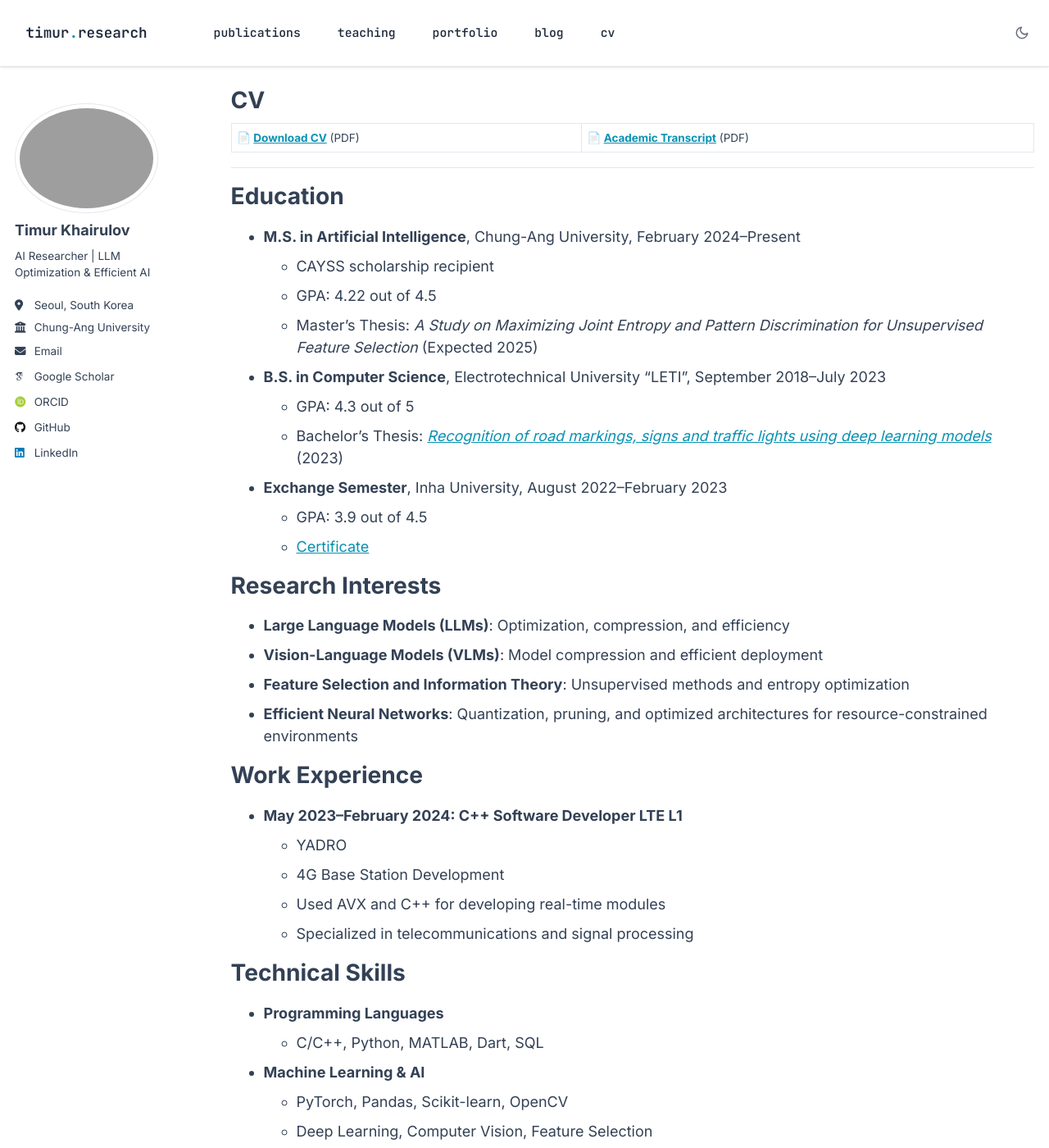
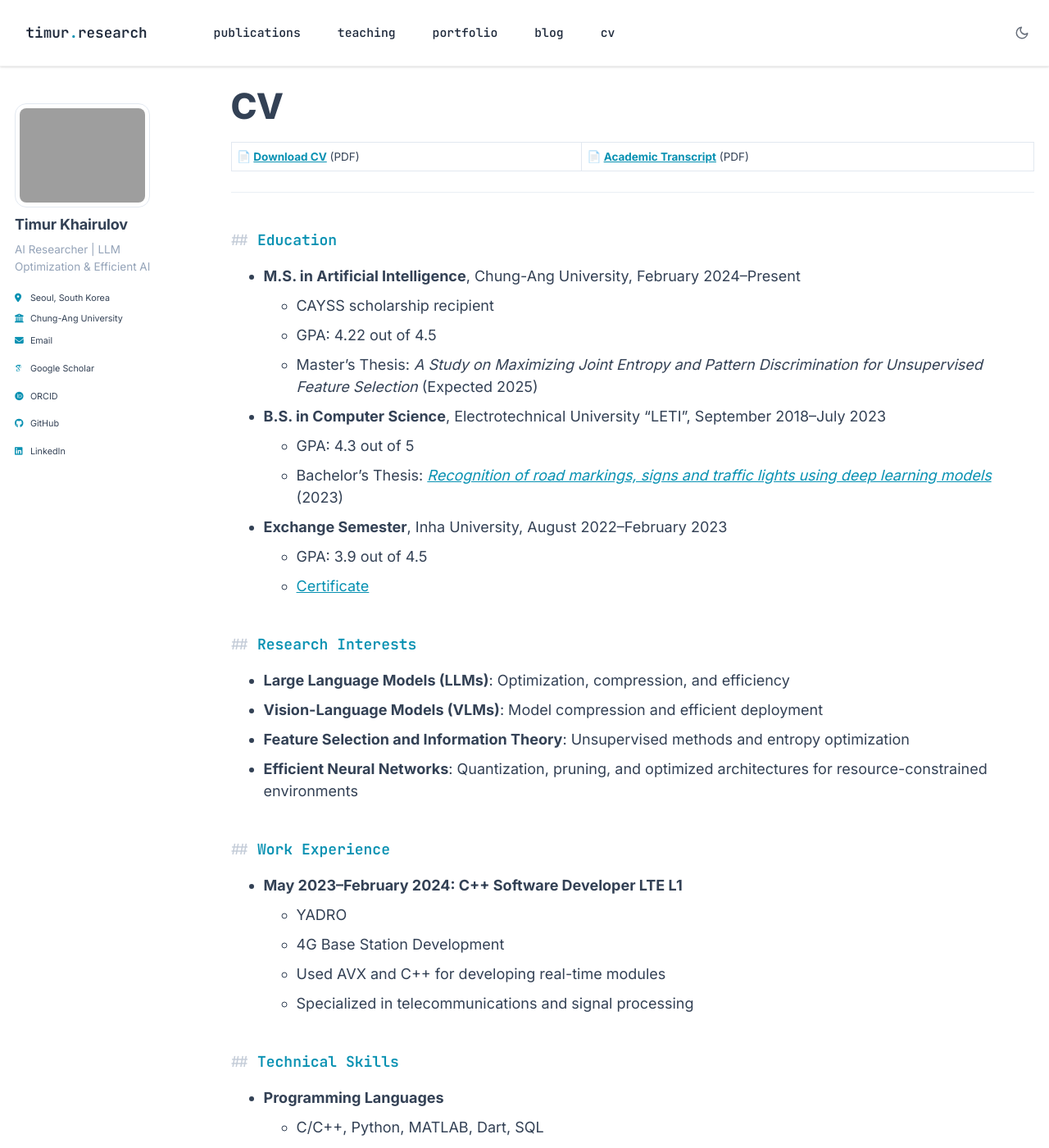
Before and after one commit to KhrTim/KhrTim.github.io, a Jekyll site: the page built from _pages/cv.md, in a window 1280 px wide and 1400 px high. Shown: the whole window at 82% size. Built offline with Jekyll 4.4.1, drawn with Linux system fonts in a browser that asks for light colours; some web fonts are replaced; a script that is not in the unit is left out; comment, search, counter and statistics services are not loaded.

Commit message:
Redesign interior pages to match the landing page
Add an interior-redesign SCSS layer (scoped to .archive/.page__content/
.sidebar/.page__footer so the homepage is untouched):
- Archive lists (Publications, Portfolio, Blog) rendered as hover cards
- Section headers as mono '## ' kickers in the accent color
- Restyled author sidebar (rounded avatar, mono links, accent icons,
  hidden non-functional Follow button)
- Minimal mono footer; accent-styled content buttons
- Convert CV setext headers to ATX h2 (fixes styling + multiple-h1 a11y)

```diff
--- a/_pages/cv.md
+++ b/_pages/cv.md
@@ -13,8 +13,7 @@
 
 ---
 
-Education
-======
+## Education
 * **M.S. in Artificial Intelligence**, Chung-Ang University, February 2024--Present
   * CAYSS scholarship recipient
   * GPA: 4.22 out of 4.5
@@ -28,23 +27,20 @@
   * GPA: 3.9 out of 4.5
   * [Certificate](https://github.com/KhrTim/Certificates/blob/main/KHAIRULOV%20TIMUR-1.pdf)
 
-Research Interests
-======
+## Research Interests
 * **Large Language Models (LLMs)**: Optimization, compression, and efficiency
 * **Vision-Language Models (VLMs)**: Model compression and efficient deployment
 * **Feature Selection and Information Theory**: Unsupervised methods and entropy optimization
 * **Efficient Neural Networks**: Quantization, pruning, and optimized architectures for resource-constrained environments
 
-Work Experience
-======
+## Work Experience
 * **May 2023--February 2024: C++ Software Developer LTE L1**
   * YADRO
   * 4G Base Station Development
   * Used AVX and C++ for developing real-time modules
   * Specialized in telecommunications and signal processing
 
-Technical Skills
-======
+## Technical Skills
 * **Programming Languages**
   * C/C++, Python, MATLAB, Dart, SQL
 * **Machine Learning & AI**
@@ -58,8 +54,7 @@
   * Russian (Native)
   * Korean (Basic)
 
-Achievements & Awards
-======
+## Achievements & Awards
 * **[Yandex Algorithms Bootcamp 3.0](https://github.com/KhrTim/Certificates/blob/main/yandex-certificate.pdf)** (2023)
   * Top 200 out of 2000 participants
   * Solved 33 out of 40 contest tasks
@@ -68,14 +63,12 @@
 * **Academic Scholarship**, Electrotechnical University "LETI" (2018--2023)
   * Consistent academic excellence throughout undergraduate studies
 
-Publications
-======
+## Publications
   <ul>{% for post in site.publications reversed %}
     {% include archive-single-cv.html %}
   {% endfor %}</ul>
 
-Teaching
-======
+## Teaching
   <ul>{% for post in site.teaching reversed %}
     {% include archive-single-cv.html %}
   {% endfor %}</ul>
--- /dev/null
+++ b/_sass/_interior-redesign.scss
@@ -0,0 +1,172 @@
+/* ==========================================================================
+   INTERIOR REDESIGN
+   Bring the custom landing-page design language to the academicpages
+   interior pages (Publications, Portfolio, Blog, CV, single items).
+   All rules are scoped to interior containers (.archive, .page__content,
+   .sidebar, .page__footer, #main) so the homepage (body.page-home) is
+   never affected.
+   ========================================================================== */
+
+:root {
+  --x-mono: "JetBrains Mono", ui-monospace, SFMono-Regular, Menlo, monospace;
+  --x-c1: #0891b2; --x-c2: #7c3aed; --x-c3: #db2777; --x-c4: #4d7c0f; --x-c5: #b45309;
+  --x-card: rgba(15, 23, 42, 0.025);
+  --x-card-shadow: rgba(15, 23, 42, 0.5);
+}
+html[data-theme="dark"] {
+  --x-c1: #22d3ee; --x-c2: #a78bfa; --x-c3: #f472b6; --x-c4: #a3e635; --x-c5: #fbbf24;
+  --x-card: rgba(148, 163, 184, 0.05);
+  --x-card-shadow: rgba(0, 0, 0, 0.8);
+}
+
+/* ---- page title ---- */
+#main .page__title,
+.archive .page__title {
+  font-weight: 800;
+  letter-spacing: -0.02em;
+  font-size: 2.4em;
+}
+
+/* intro paragraph right under the title */
+.archive > p:first-of-type {
+  color: var(--global-text-color-light);
+  font-size: 1.05em;
+  max-width: 46em;
+}
+.wordwrap {
+  font-family: var(--x-mono);
+  font-size: 0.85em;
+}
+
+/* ---- section headers (bare h2 in .archive / CV content) -> mono "## " kicker ---- */
+.archive h2:not(.archive__item-title),
+.archive h1:not(.page__title),
+.archive .archive__subtitle {
+  font-family: var(--x-mono);
+  font-size: 1rem;
+  font-weight: 600;
+  letter-spacing: 0;
+  margin: 2.6rem 0 1.1rem;
+  color: var(--x-c1);
+  border: 0;
+}
+.archive h2:not(.archive__item-title)::before,
+.archive h1:not(.page__title)::before,
+.archive .archive__subtitle::before {
+  content: "## ";
+  color: var(--global-text-color-light);
+  opacity: 0.55;
+}
+/* drop the redundant rule right after a section header */
+.archive h2 + hr { display: none; }
+.archive hr,
+.page__content hr {
+  border: 0;
+  height: 1px;
+  background: var(--global-border-color);
+  opacity: 0.7;
+  margin: 1.4rem 0;
+}
+
+/* ---- archive items rendered as cards ---- */
+.archive .list__item { margin-bottom: 1rem; }
+.archive .archive__item {
+  border: 1px solid var(--global-border-color);
+  border-radius: 12px;
+  padding: 1.4rem 1.5rem;
+  background: var(--x-card);
+  position: relative;
+  overflow: hidden;
+  transition: transform 0.18s ease, border-color 0.18s ease, box-shadow 0.18s ease;
+}
+.archive .archive__item::before {
+  content: "";
+  position: absolute; top: 0; left: 0; right: 0; height: 2px;
+  background: linear-gradient(90deg, var(--x-c1), var(--x-c2));
+  opacity: 0; transition: opacity 0.2s ease;
+}
+.archive .archive__item:hover {
+  transform: translateY(-3px);
+  border-color: color-mix(in srgb, var(--x-c1) 50%, transparent);
+  box-shadow: 0 16px 38px -22px var(--x-card-shadow);
+}
+.archive .archive__item:hover::before { opacity: 1; }
+
+.archive__item-title {
+  margin: 0 0 0.55rem;
+  font-size: 1.15rem;
+  font-weight: 700;
+  line-height: 1.32;
+  border: 0;
+  padding: 0;
+}
+.archive__item-title a[rel="permalink"],
+.archive__item-title a { color: var(--global-text-color); text-decoration: none; }
+.archive__item-title a:hover { color: var(--x-c1); }
+.archive__item-title .fa-link { font-size: 0.66em; opacity: 0.35; margin-left: 0.35em; }
+
+.archive__item .page__date,
+.archive__item .page__meta {
+  font-family: var(--x-mono);
+  font-size: 0.76rem;
+  color: var(--global-text-color-light);
+  margin: 0 0 0.5rem;
+}
+.archive__item-excerpt {
+  color: var(--global-text-color-light);
+  font-size: 0.95rem;
+  margin: 0.4rem 0 0;
+}
+.archive__item-excerpt em { color: var(--x-c1); font-style: normal; font-family: var(--x-mono); font-size: 0.9em; }
+/* download / bibtex links inside a card */
+.archive__item p a { color: var(--x-c1); font-weight: 500; }
+
+/* ---- blog post / single-item body headings: keep as bold Inter (not kickers) ---- */
+.page__content h2,
+.page__content h3 { font-weight: 700; letter-spacing: -0.01em; }
+.page__content h2 {
+  border-bottom: 1px solid var(--global-border-color);
+  padding-bottom: 0.3em;
+}
+
+/* ---- sidebar author profile ---- */
+.sidebar .author__avatar img,
+.author__avatar img {
+  border-radius: 14px !important;
+  border: 1px solid var(--global-border-color);
+  max-width: 165px;
+}
+.author__name { font-weight: 700; letter-spacing: -0.01em; }
+.author__bio { color: var(--global-text-color-light); }
+.author__urls { font-family: var(--x-mono); font-size: 0.8rem; }
+.author__urls a { color: var(--global-text-color); }
+.author__urls a:hover { color: var(--x-c1); }
+.author__urls li { padding: 0.15em 0; }
+.author__urls i,
+.author__urls .icon-pad-right,
+.author__urls .ai { color: var(--x-c1); }
+/* the template's non-functional Follow button */
+.author__urls-wrapper > .btn--inverse { display: none; }
+
+/* ---- direct-link / .btn buttons inside content ---- */
+#main .page__content .btn {
+  background: color-mix(in srgb, var(--x-c1) 16%, transparent);
+  border: 1px solid color-mix(in srgb, var(--x-c1) 45%, transparent) !important;
+  color: var(--global-text-color) !important;
+  border-radius: 8px;
+  font-family: var(--x-mono);
+  font-weight: 500;
+}
+#main .page__content .btn:hover { background: color-mix(in srgb, var(--x-c1) 26%, transparent); }
+
+/* ---- footer: minimal + mono ---- */
+.page__footer {
+  background: transparent;
+  border-top: 1px solid var(--global-border-color);
+  color: var(--global-text-color-light);
+  font-family: var(--x-mono);
+  font-size: 0.78em;
+}
+.page__footer a { color: var(--global-text-color-light); }
+.page__footer a:hover { color: var(--x-c1); }
+.page__footer footer { padding-top: 1.5em; }
--- a/assets/css/main.scss
+++ b/assets/css/main.scss
@@ -39,5 +39,7 @@
 
     "vendor/font-awesome/fontawesome",
     "vendor/font-awesome/solid",
-    "vendor/font-awesome/brands"
+    "vendor/font-awesome/brands",
+
+    "interior-redesign"
 ;
```
